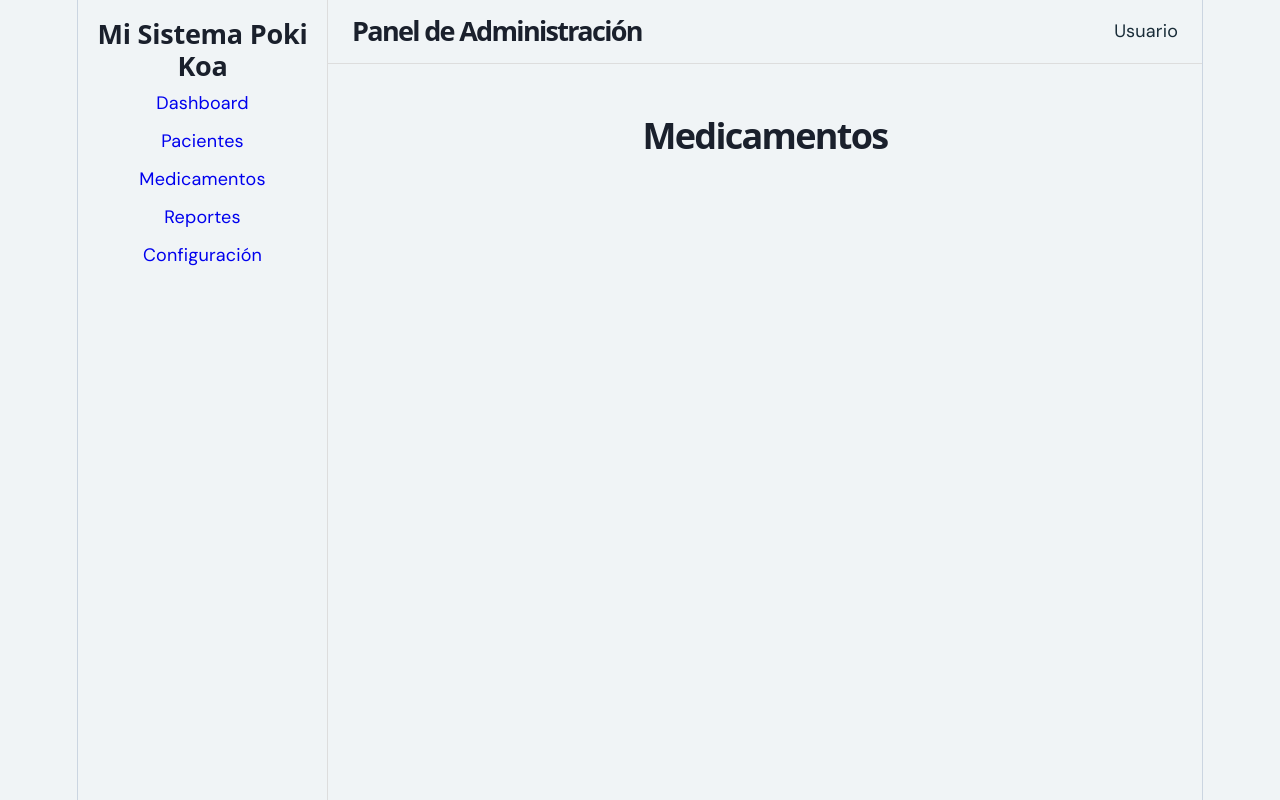
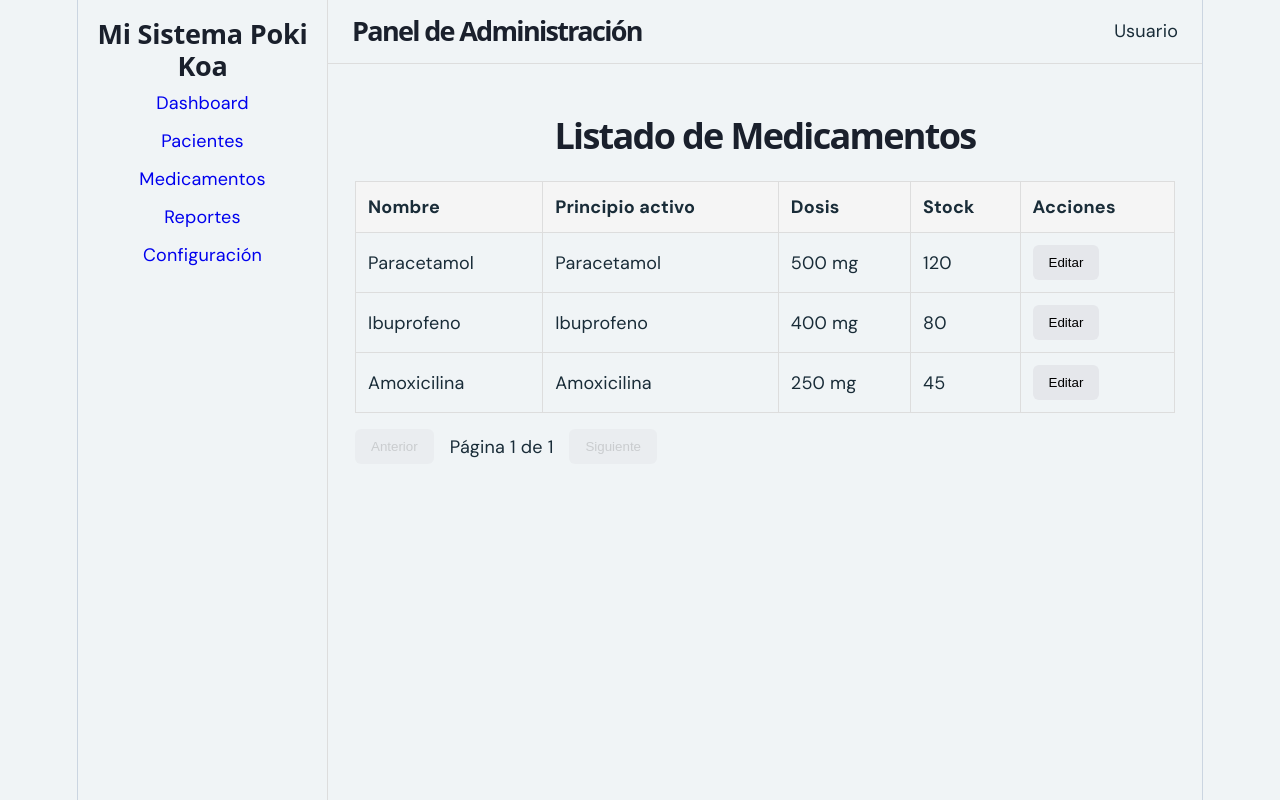
Before and after one commit to Asulx/poki-koa-web, a React (Vite) app: page /medicamentos in a window 1280 px wide. Built offline with nearby package versions, Linux system fonts and the light colour scheme.

Commit message:
feat: 16-implementar listado de medicamentos

```diff
--- a/src/components/ui/Button/Button.tsx
+++ b/src/components/ui/Button/Button.tsx
@@ -3,18 +3,21 @@ import './Button.css'
 type ButtonProps = {
   variant?: 'primary' | 'secondary'
   disabled?: boolean
+  onClick?: () => void
   children: React.ReactNode
 }
 
 export default function Button({
   variant = 'primary',
   disabled = false,
+  onClick,
   children,
 }: ButtonProps) {
   return (
     <button
       className={`button ${variant}`}
       disabled={disabled}
+      onClick={onClick}
     >
       {children}
     </button>
--- a/src/components/ui/Table/Table.tsx
+++ b/src/components/ui/Table/Table.tsx
@@ -1,30 +1,42 @@
+import type { ReactNode } from 'react'
+
 import './Table.css'
 
-type TableProps = {
-  columns: string[]
-  data: Record<string, string | number>[]
+export type TableColumn<T> = {
+  key: string
+  label: string
+  render?: (row: T) => ReactNode
 }
 
-export default function Table({
+type TableProps<T> = {
+  columns: TableColumn<T>[]
+  data: T[]
+  rowKey?: (row: T, index: number) => string | number
+}
+
+export default function Table<T>({
   columns,
   data,
-}: TableProps) {
+  rowKey = (_row, index) => index,
+}: TableProps<T>) {
   return (
     <table className="table">
       <thead>
         <tr>
           {columns.map((column) => (
-            <th key={column}>{column}</th>
+            <th key={column.key}>{column.label}</th>
           ))}
         </tr>
       </thead>
 
       <tbody>
-        {data.map((row, index) => (
-          <tr key={index}>
+        {data.map((row, rowIndex) => (
+          <tr key={rowKey(row, rowIndex)}>
             {columns.map((column) => (
-              <td key={column}>
-                {row[column]}
+              <td key={column.key}>
+                {column.render
+                  ? column.render(row)
+                  : (row as Record<string, unknown>)[column.key]}
               </td>
             ))}
           </tr>
--- /dev/null
+++ b/src/mocks/medicamentosMock.ts
@@ -0,0 +1,25 @@
+import type { Medicamento } from '@/types/medicamento'
+
+export const medicamentosMock: Medicamento[] = [
+  {
+    id: 1,
+    nombre: 'Paracetamol',
+    principioActivo: 'Paracetamol',
+    dosis: '500 mg',
+    stock: 120,
+  },
+  {
+    id: 2,
+    nombre: 'Ibuprofeno',
+    principioActivo: 'Ibuprofeno',
+    dosis: '400 mg',
+    stock: 80,
+  },
+  {
+    id: 3,
+    nombre: 'Amoxicilina',
+    principioActivo: 'Amoxicilina',
+    dosis: '250 mg',
+    stock: 45,
+  },
+]
--- a/src/pages/ComponentesDemoPage.tsx
+++ b/src/pages/ComponentesDemoPage.tsx
@@ -54,17 +54,14 @@ export default function ComponentesDemoPage() {
       </Modal>
 
       <Table
-        columns={['Nombre', 'Edad']}
+        columns={[
+          { key: 'Nombre', label: 'Nombre' },
+          { key: 'Edad', label: 'Edad' },
+        ]}
         data={[
-          {
-            Nombre: 'Juan',
-            Edad: 25,
-          },
-         {
-          Nombre: 'María',
-          Edad: 30,
-         },
-       ]}
+          { Nombre: 'Juan', Edad: 25 },
+          { Nombre: 'María', Edad: 30 },
+        ]}
       />
     </div>
   )
--- /dev/null
+++ b/src/pages/medicamentos/MedicamentoEditPage.tsx
@@ -0,0 +1,3 @@
+export default function MedicamentoEditPage() {
+  return <h1>Editar Medicamento</h1>
+}
--- /dev/null
+++ b/src/pages/medicamentos/MedicamentosPage.css
@@ -0,0 +1,6 @@
+.pagination {
+  display: flex;
+  align-items: center;
+  gap: 16px;
+  margin-top: 16px;
+}
--- a/src/pages/medicamentos/MedicamentosPage.tsx
+++ b/src/pages/medicamentos/MedicamentosPage.tsx
@@ -1,3 +1,112 @@
+import { useEffect, useState } from 'react'
+import { useNavigate } from 'react-router-dom'
+
+import Button from '@/components/ui/Button/Button'
+import Table, {
+  type TableColumn,
+} from '@/components/ui/Table/Table'
+import { getMedicamentos } from '@/services/medicamentosService'
+import type { Medicamento } from '@/types/medicamento'
+
+import './MedicamentosPage.css'
+
+const PAGE_SIZE = 5
+
 export default function MedicamentosPage() {
-  return <h1>Medicamentos</h1>
+  const navigate = useNavigate()
+
+  const [medicamentos, setMedicamentos] = useState<
+    Medicamento[]
+  >([])
+  const [loading, setLoading] = useState(true)
+  const [error, setError] = useState('')
+  const [page, setPage] = useState(1)
+
+  useEffect(() => {
+    getMedicamentos()
+      .then((data) => {
+        setMedicamentos(data)
+      })
+      .catch(() => {
+        setError('No se pudieron cargar los medicamentos')
+      })
+      .finally(() => {
+        setLoading(false)
+      })
+  }, [])
+
+  const totalPages = Math.max(
+    1,
+    Math.ceil(medicamentos.length / PAGE_SIZE)
+  )
+
+  const visibleMedicamentos = medicamentos.slice(
+    (page - 1) * PAGE_SIZE,
+    page * PAGE_SIZE
+  )
+
+  const columns: TableColumn<Medicamento>[] = [
+    { key: 'nombre', label: 'Nombre' },
+    { key: 'principioActivo', label: 'Principio activo' },
+    { key: 'dosis', label: 'Dosis' },
+    { key: 'stock', label: 'Stock' },
+    {
+      key: 'acciones',
+      label: 'Acciones',
+      render: (medicamento) => (
+        <Button
+          variant="secondary"
+          onClick={() =>
+            navigate(
+              `/medicamentos/editar/${medicamento.id}`
+            )
+          }
+        >
+          Editar
+        </Button>
+      ),
+    },
+  ]
+
+  return (
+    <div>
+      <h1>Listado de Medicamentos</h1>
+
+      {loading ? (
+        <p>Cargando medicamentos...</p>
+      ) : error ? (
+        <p>{error}</p>
+      ) : (
+        <>
+          <Table
+            columns={columns}
+            data={visibleMedicamentos}
+            rowKey={(medicamento) => medicamento.id}
+          />
+
+          <div className="pagination">
+            <Button
+              variant="secondary"
+              disabled={page <= 1}
+              onClick={() => setPage((prev) => prev - 1)}
+            >
+              Anterior
+            </Button>
+
+            <span>
+              Página {page} de {totalPages}
+            </span>
+
+            <Button
+              variant="secondary"
+              disabled={page >= totalPages}
+              onClick={() => setPage((prev) => prev + 1)}
+            >
+              Siguiente
+            </Button>
+          </div>
+        </>
+      )}
+    </div>
+  )
 }
--- a/src/routes/AppRouter.tsx
+++ b/src/routes/AppRouter.tsx
@@ -9,9 +9,10 @@ import MainLayout from '@/components/layout/MainLayout'
 import DashboardPage from '@/pages/dashboard/DashboardPage'
 import PacientesPage from '@/pages/pacientes/PacientesPage'
 import MedicamentosPage from '@/pages/medicamentos/MedicamentosPage'
+import MedicamentoEditPage from '@/pages/medicamentos/MedicamentoEditPage'
 import ReportesPage from '@/pages/reportes/ReportesPage'
 import ConfiguracionPage from '@/pages/configuracion/ConfiguracionPage'
-import NotFoundPage from '@/pages/notfound/NotFoundPage'
+import { NotFoundPage } from '@/pages/notfound/NotFoundPage'
 
 import ComponentesDemoPage from '@/pages/ComponentesDemoPage'
 
@@ -69,9 +70,14 @@ export default function AppRouter() {
                         path="/pacientes/editar"
                         element={<PacienteEditPage />}
                     />
+
                     <Route
-                        path="/pacientes/editar"
-                        element={<PacienteEditPage />}
+                        path="/medicamentos/editar"
+                        element={<MedicamentoEditPage />}
+                    />
+                    <Route
+                        path="/medicamentos/editar/:id"
+                        element={<MedicamentoEditPage />}
                     />
 
                 </Route>
--- /dev/null
+++ b/src/services/medicamentosService.ts
@@ -0,0 +1,10 @@
+import { medicamentosMock } from '@/mocks/medicamentosMock'
+import type { Medicamento } from '@/types/medicamento'
+
+const delay = (ms: number) =>
+  new Promise((resolve) => setTimeout(resolve, ms))
+
+export async function getMedicamentos(): Promise<Medicamento[]> {
+  await delay(1000)
+  return [...medicamentosMock]
+}
--- /dev/null
+++ b/src/types/medicamento.ts
@@ -0,0 +1,7 @@
+export interface Medicamento {
+  id: number
+  nombre: string
+  principioActivo: string
+  dosis: string
+  stock: number
+}
```
